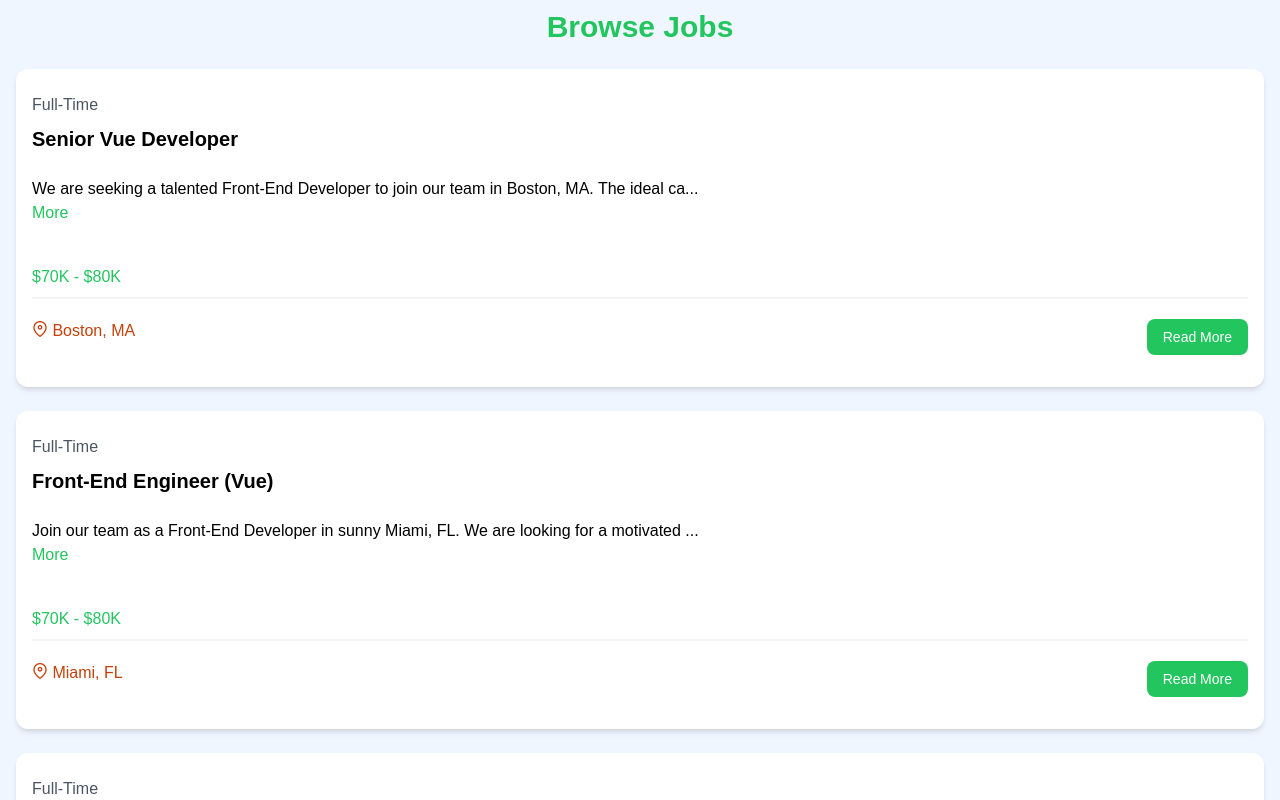
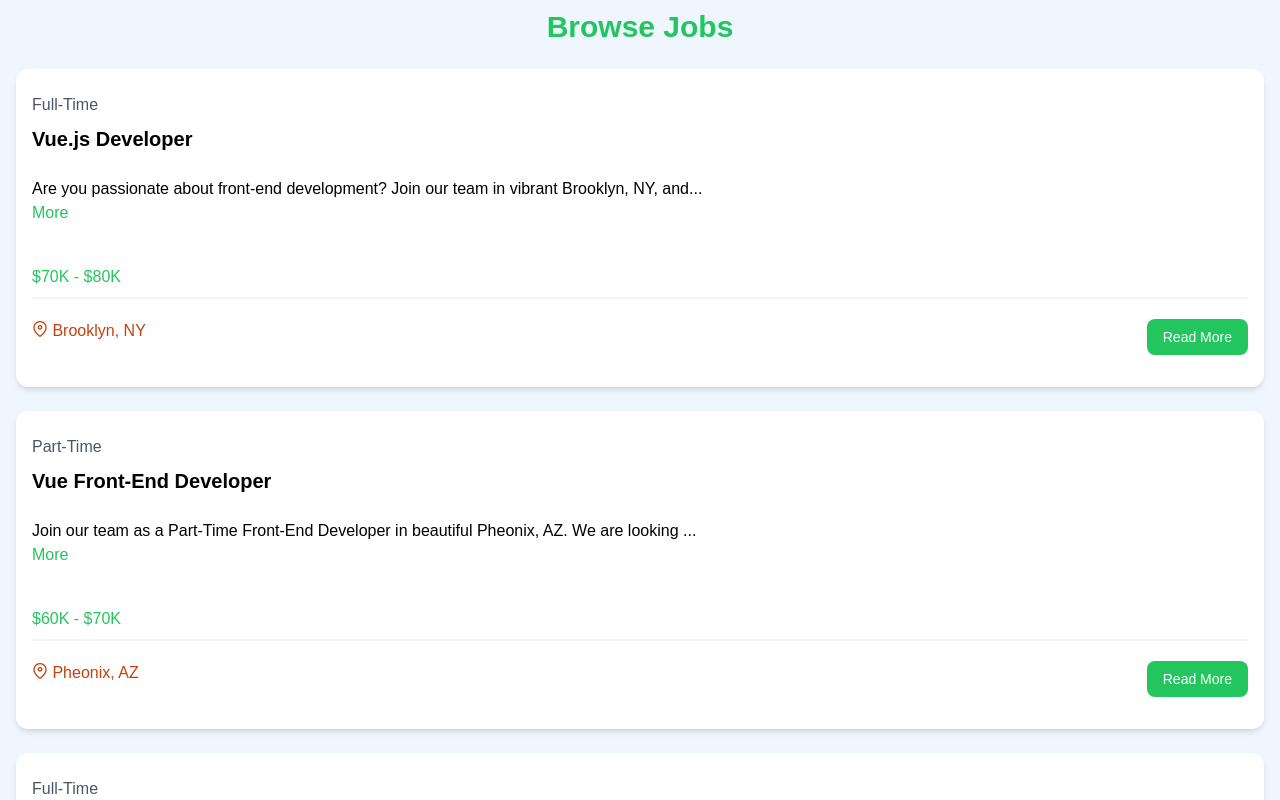
Before and after one commit to sevakul16/vue-crash_course, a Vue app: page / in a window 1280 px wide. Shown: the part 640-1440 px from the top of the page. Built offline with nearby package versions, Linux system fonts and the light colour scheme; data requests are answered from the project's data file.

Commit message:
Delete job

```diff
--- a/src/jobData.json
+++ b/src/jobData.json
@@ -1,33 +1,5 @@
 {
   "jobs": [
-    {
-      "id": "1",
-      "title": "Senior Vue Developer",
-      "type": "Full-Time",
-      "description": "We are seeking a talented Front-End Developer to join our team in Boston, MA. The ideal candidate will have strong skills in HTML, CSS, and JavaScript, with experience working with modern JavaScript frameworks such as Vue or Angular.",
-      "location": "Boston, MA",
-      "salary": "$70K - $80K",
-      "company": {
-        "name": "NewTek Solutions",
-        "description": "NewTek Solutions is a leading technology company specializing in web development and digital solutions. We pride ourselves on delivering high-quality products and services to our clients while fostering a collaborative and innovative work environment.",
-        "contactEmail": "contact@teksolutions.com",
-        "contactPhone": "555-555-5555"
-      }
-    },
-    {
-      "id": "2",
-      "title": "Front-End Engineer (Vue)",
-      "type": "Full-Time",
-      "description": "Join our team as a Front-End Developer in sunny Miami, FL. We are looking for a motivated individual with a passion for crafting beautiful and responsive web applications. Experience with UI/UX design principles and a strong attention to detail are highly desirable.",
-      "location": "Miami, FL",
-      "salary": "$70K - $80K",
-      "company": {
-        "name": "Veneer Solutions",
-        "description": "Veneer Solutions is a creative agency specializing in digital design and development. Our team is dedicated to pushing the boundaries of creativity and innovation to deliver exceptional results for our clients.",
-        "contactEmail": "contact@loremipsum.com",
-        "contactPhone": "555-555-5555"
-      }
-    },
     {
       "id": "3",
       "title": "Vue.js Developer",
--- a/src/view/JobView.vue
+++ b/src/view/JobView.vue
@@ -2,10 +2,15 @@
 import PulseLoader from "vue-spinner/src/PulseLoader.vue";
 import axios from "axios";
 import { onMounted, reactive } from "vue";
-import { useRoute, RouterLink } from "vue-router";
+import { useRoute, RouterLink, useRouter } from "vue-router";
 import BackButton from "@/components/BackButton.vue";
+import { useToast } from "vue-toastification";
 
 const route = useRoute();
+
+const router = useRouter();
+
+const toast = useToast();
 
 const jobId = route.params.id;
 
@@ -13,6 +18,19 @@ const state = reactive({
   job: {},
   isLoading: true,
 });
+
+const deleteJob = async () => {
+  try {
+    const confirm = window.confirm("Are you sure you want to delete this job?");
+    if (!confirm) return;
+    await axios.delete(`/api/jobs/${jobId}`);
+    toast.success("Job deleted successfully");
+    router.push("/jobs");
+  } catch (error) {
+    console.error(error);
+    toast.error("An error occurred. Please try again.");
+  }
+};
 
 onMounted(async () => {
   try {
@@ -97,6 +115,7 @@ onMounted(async () => {
               >Edit Job</RouterLink
             >
             <button
+              @click="deleteJob"
               class="bg-red-500 hover:bg-red-600 text-white font-bold py-2 px-4 rounded-full w-full focus:outline-none focus:shadow-outline mt-4 block"
             >
               Delete Job
```
